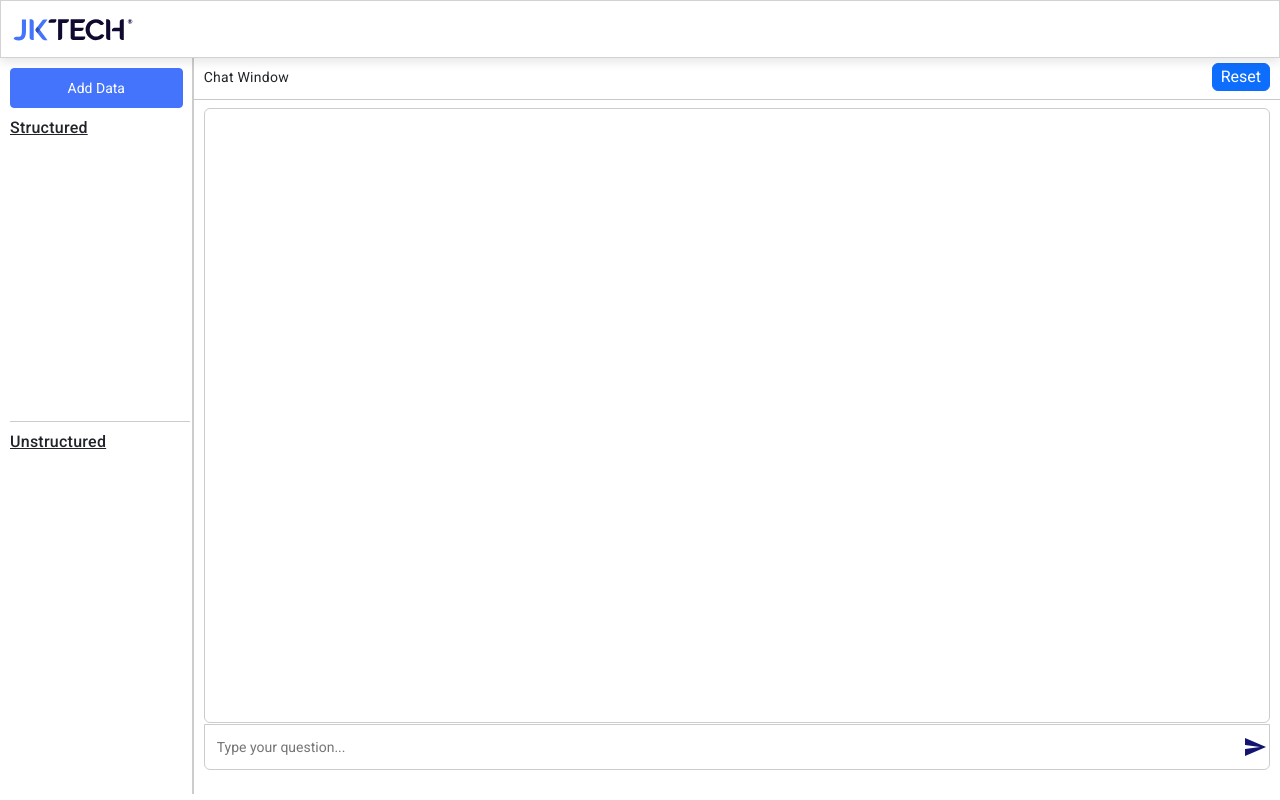
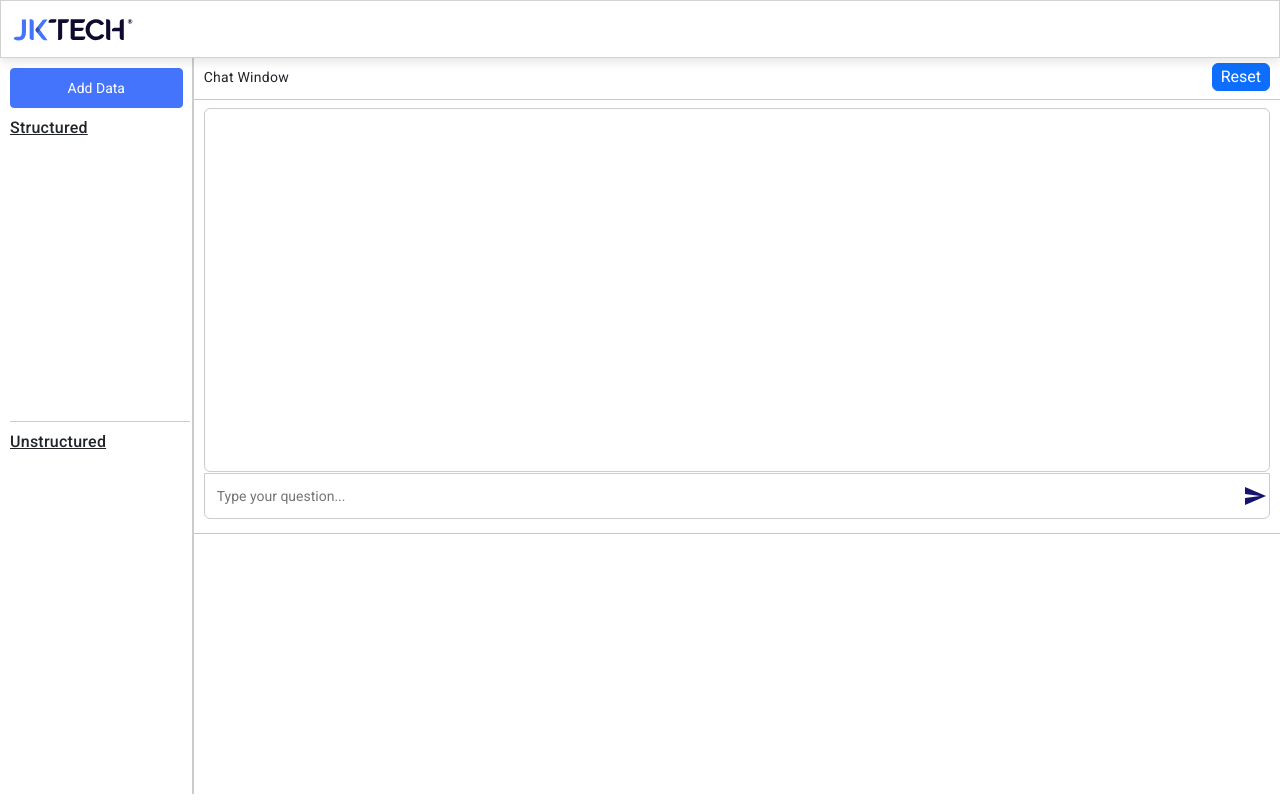
Before and after one commit to JKTech-COI/GraphEKE-Frontend, an Angular app: page / in a window 1280 px wide. Built offline with nearby package versions, Linux system fonts and the light colour scheme.

Commit message:
logs section added

```diff
--- a/src/app/home/home.component.css
+++ b/src/app/home/home.component.css
@@ -66,6 +66,24 @@
   .right-section{
     flex: 5.1;
     overflow: hidden;
+    display: flex;
+    flex-direction: column;
+  }
+  .upper-section {
+    flex: 1.3;
+    overflow: hidden;
+  }
+
+  .lower-section {
+    flex: 0.7;
+    overflow: hidden;
+    /* Add your styles for the lower section here */
+  }
+  .logs_section{
+    height: 98%;
+    margin: 2px 5px 5px 13px;
+    overflow-y: auto;
+    /* border-bottom: 1px solid #ccc; */
   }
   .separator {
     width: 2px;
@@ -86,6 +104,7 @@
    margin: 8px 0px !important;
    padding: 0px !important;
   }
+
   /* .chatContainer {
     display: flex;
     flex-direction: column;
@@ -235,7 +254,7 @@
 .chatContainer {
   display: flex;
   flex-direction: column;
-  height: 90%;
+  height: 88%;
 }
 
 .chatSection {
--- a/src/app/home/home.component.html
+++ b/src/app/home/home.component.html
@@ -33,8 +33,11 @@
         <p *ngFor="let file of UnstructName" style="margin-bottom: 10px;">* {{file.name}}</p>
       </div>
     </div>
+
     <div class="separator"></div>
+
     <div class="right-section">
+      <div class="upper-section">
         <p>Chat Window
           <span class="ml-auto">
             <button class="btn btn-primary" (click)="reset()">Reset</button>
@@ -56,6 +59,11 @@
             <input type="text" placeholder="Type your question..." [(ngModel)]="chatInput" (keyup.enter)="sendRequest()" [disabled]="isInputEnable"/>
             <mat-icon (click)="sendRequest()">send</mat-icon>
           </div>
+        </div>
+      </div>
+      <hr class="top_hr">
+      <div class="lower-section">
+          <div class="logs_section" [innerHTML]="formatLogs(logs)" style="white-space: pre-line;"></div>
       </div>
     </div>
   </div>
--- a/src/app/home/home.component.ts
+++ b/src/app/home/home.component.ts
@@ -189,7 +189,7 @@ isStructured:boolean=false;
         })
   }
 
-
+logs:any='';
   sendRequest(){
     this.loading1=true;
     const userQuestion = this.chatInput;
@@ -199,6 +199,7 @@ isStructured:boolean=false;
     .subscribe((res:any)=>{
       console.log(res);
       this.chatMessages.push({ content: res.response, type: 'response' });
+      this.logs=res.agent_logs;
       this.loading1=false;
       this.chatInput = '';
     },
@@ -206,14 +207,10 @@ isStructured:boolean=false;
       this.loading1=false;
       this.toastr.error(error.message);
     })
-    // if(userQuestion=='Hi'){
-    //   let res='Hello, How can i help you'
-    //   this.chatMessages.push({ content: res, type: 'response' });
-    // }else{
-    //   let res='Comprehensive perspective on technologies and industry trends by our knowledge experts Comprehensive perspective on technologies and industry trends by our knowledge experts Comprehensive perspective on technologies and industry trends by our knowledge experts'+
-    //   'Comprehensive perspective on technologies and industry trends by our knowledge experts Comprehensive perspective on technologies and industry trends by our knowledge experts Comprehensive perspective on technologies and industry trends by our knowledge experts'
-    //   this.chatMessages.push({ content: res, type: 'response' });
-    // }
+  }
+
+  formatLogs(logs: string): string {
+    return logs.replace(/\n/g, '<br>');
   }
 
   isUserMessage(message: any): boolean {
```
Lines whose indentation alone changed are shown as unchanged.
